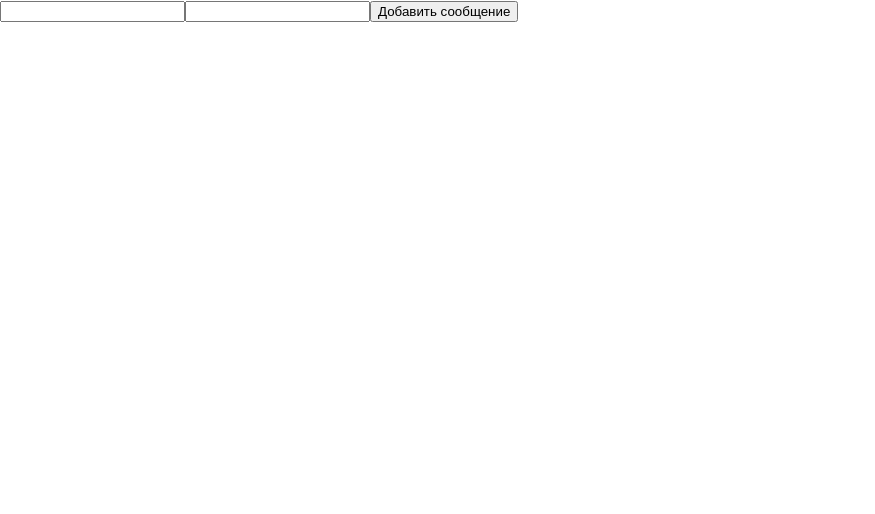
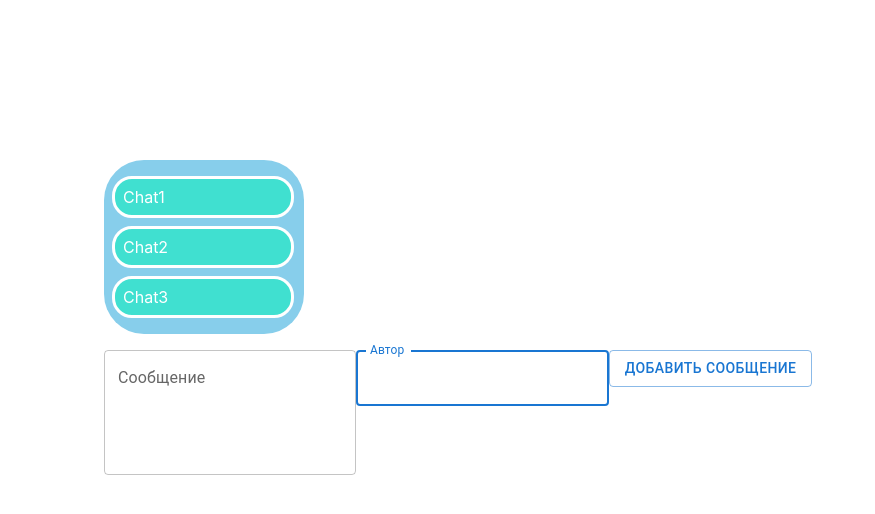
Before and after one commit to MatTwix/react, a React (Create React App) app: page / in a window 1280 px wide. Shown: the top 514 px of the page, without its empty margins (0-875 px from the left). Built offline with nearby package versions, Linux system fonts and the light colour scheme; the HTML template or start-up script is replaced by a standard one.

Commit message:
homework 3

```diff
--- a/src/App.js
+++ b/src/App.js
@@ -1,11 +1,27 @@
 import './App.css';
-import {useState, useEffect} from "react";
+import React, {useState, useEffect} from "react";
+import {Box, Button, Container, List, ListItem, TextField} from "@mui/material";
 
 function App() {
 
     const [messageList, setMassageList] = useState([]);
-    const [text, setText] = useState('')
-    const [author, setAuthor] = useState('')
+    const [text, setText] = useState('');
+    const [author, setAuthor] = useState('');
+
+    const chatList = [
+        {
+            id: 1,
+            name: 'Chat1'
+        },
+        {
+            id: 2,
+            name: 'Chat2'
+        },
+        {
+            id: 3,
+            name: 'Chat3'
+        }
+    ];
 
     const handleSubmit = (e) => {
         e.preventDefault();
@@ -29,7 +45,7 @@ function App() {
 
     function botAnswer() {
         const lastAuthor = messageList[messageList.length - 1];
-        if(lastAuthor && lastAuthor.author) {
+        if (lastAuthor && lastAuthor.author) {
             setMassageList(prevState => [
                 ...prevState, {
                     id: giveLastId(prevState),
@@ -40,21 +56,100 @@ function App() {
     }
 
     return (
-        <div>
-            <form onSubmit={handleSubmit}>
-                <input value={text} onChange={(e) => setText(e.target.value)} type="text"/>
-                <input value={author} onChange={(e) => setAuthor(e.target.value)} type="text"/>
-                <button type='submit'>Добавить сообщение</button>
-            </form>
+        <Container
+            sx={{
+                margin: 10,
+                padding: 10,
+                display: 'flex',
+                flexDirection: 'column',
+                '& .MuiTextField-root': {width: '25ch'},
+            }}
+        >
+            <Box>
+                <List
+                    sx={{
+                        borderRadius: 10,
+                        backgroundColor: 'skyblue',
+                        color: 'white',
+                        marginBottom: 2,
+                        width: 200
+                    }}
+                >
+                    {chatList.map((chat) => {
+                        return (
+                            <ListItem
+                                key={chat.id}
+                                sx={{
+                                    width: 182,
+                                    margin: 1,
+                                    paddingLeft: 1,
+                                    paddingRight: 1,
+                                    backgroundColor: 'turquoise',
+                                    borderColor: 'white',
+                                    borderStyle: 'solid',
+                                    borderRadius: 5
+                                }}
+                            >
+                                {chat.name}
+                            </ListItem>
+                        )
+                    })}
+                </List>
+            </Box>
+            <Box
+                component='form'
+                onSubmit={handleSubmit}
+            >
+                <TextField
+                    id="outlined-multiline-static"
+                    label="Сообщение"
+                    multiline
+                    rows={4}
+                    autoFocus
+                    value={text}
+                    onChange={(e) => setText(e.target.value)}
+                />
+                <TextField
+                    id="outlined-basic"
+                    label="Автор"
+                    variant="outlined"
+                    autoFocus
+                    value={author}
+                    onChange={(e) => setAuthor(e.target.value)}
+                />
+                <Button
+                    variant="outlined" type='submit'
+                >Добавить сообщение</Button>
+            </Box>
+            <Box>
                 {messageList.map((item) => {
                     return (
-                    <div>
+                        <Box
+                            key={item.id}
+                            sx={{
+                                marginTop: 3,
+                            }}
+                        >
+                            <i>{item.author}</i>
+                            <Box
+                                sx={{
+                                    paddingRight: 5,
+                                    paddingLeft: 5,
+                                    paddingTop: 1,
+                                    paddingBottom: 1,
+                                    color: 'white',
+                                    width: 300,
+                                    backgroundColor: 'primary.dark',
+                                    borderRadius: 10
+                                }}
+                            >
                                 <p>{item.text}</p>
-                        <i>{item.author}</i>
-                    </div>
+                            </Box>
+                        </Box>
                     )
                 })}
-        </div>
+            </Box>
+        </Container>
     );
 }
 
```
Lines whose indentation alone changed are shown as unchanged.
